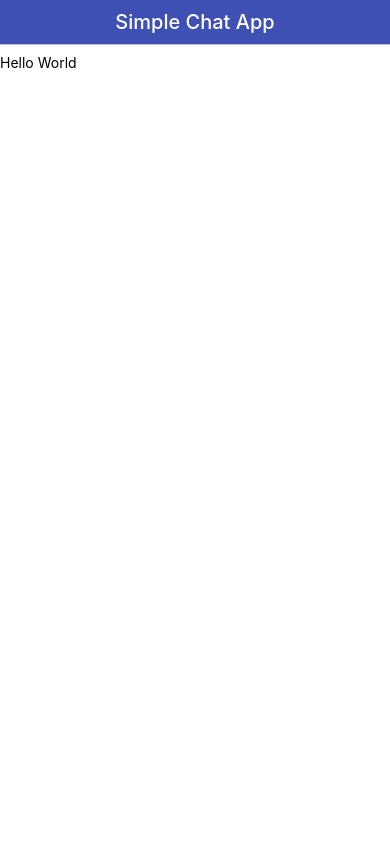
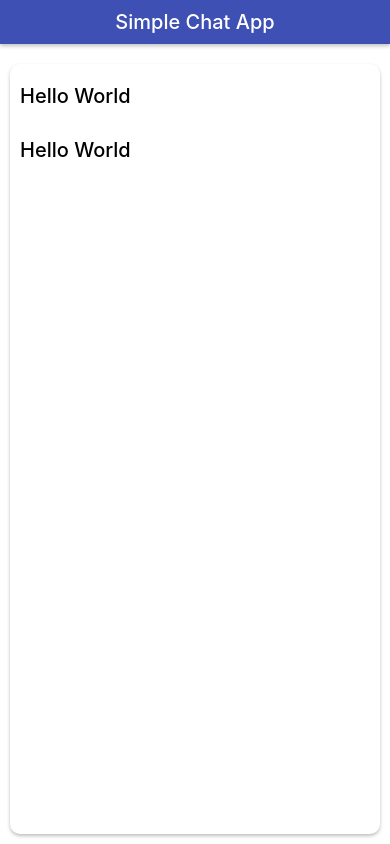
Before and after one commit to IMZihad21/NativeSocketIO, a React Native app: screen / in a window 390 px wide. Built offline with nearby package versions, Linux system fonts and the light colour scheme.

Commit message:
Created a simple chat display
Signed-off-by: ZèD <imzihad@gmail.com>

```diff
--- a/socketapp/ChatUI.tsx
+++ b/socketapp/ChatUI.tsx
@@ -1,26 +1,13 @@
 import React from "react";
 import { View, Text, ActivityIndicator, StyleSheet } from "react-native";
 import TitleBar from "@socketapp/components/TitleBar";
+import ChatList from "@socketapp/components/ChatList";
 
 const ChatUI = () => {
-  const [isLoading, setIsLoading] = React.useState(true);
-
-  React.useEffect(() => {
-    setTimeout(() => {
-      setIsLoading(false);
-    }, 2000);
-  }, []);
-
   return (
     <View style={styles.container}>
       <TitleBar />
-      {isLoading ? (
-        <View style={styles.centerAlign}>
-          <ActivityIndicator size="large" color="#707070" />
-        </View>
-      ) : (
-        <Text>Hello World</Text>
-      )}
+      <ChatList />
     </View>
   );
 };
@@ -28,11 +15,6 @@ const styles = StyleSheet.create({
   container: {
     flex: 1,
   },
-  centerAlign: {
-    flex: 1,
-    justifyContent: "center",
-    alignItems: "center",
-  },
 });
 
 export default ChatUI;
--- /dev/null
+++ b/socketapp/components/ChatList.tsx
@@ -0,0 +1,85 @@
+import { ActivityIndicator, StyleSheet, Text, View } from "react-native";
+import React from "react";
+
+const ChatList = () => {
+  const [messages, setMessages] = React.useState<any>([]);
+  const [isLoading, setIsLoading] = React.useState<boolean>(true);
+
+  React.useEffect(() => {
+    setTimeout(() => {
+      setMessages([
+        {
+          id: 1,
+          text: "Hello World",
+          user: {
+            _id: 1,
+            name: "John Doe",
+            avatar: "https://placeimg.com/140/140/any",
+          },
+        },
+        {
+          id: 2,
+          text: "Hello World",
+          user: {
+            _id: 2,
+            name: "Jane Doe",
+            avatar: "https://placeimg.com/140/140/any",
+          },
+        },
+      ]);
+      setIsLoading(false);
+    }, 2000);
+  }, []);
+
+  return (
+    <View style={styles.container}>
+      {isLoading ? (
+        <View style={styles.centerAlign}>
+          <ActivityIndicator size="large" color="#707070" />
+        </View>
+      ) : (
+        messages.map((message: any) => (
+          <View key={message.id} style={styles.messageContainer}>
+            <Text style={styles.messageText}>{message.text}</Text>
+          </View>
+        ))
+      )}
+    </View>
+  );
+};
+
+const styles = StyleSheet.create({
+  container: {
+    flex: 1,
+    backgroundColor: "#fff",
+    margin: 10,
+    padding: 10,
+    borderRadius: 10,
+    shadowColor: "#000",
+    shadowOffset: {
+      width: 0,
+      height: 2,
+    },
+    shadowOpacity: 0.25,
+    shadowRadius: 3.84,
+    elevation: 5,
+  },
+  centerAlign: {
+    flex: 1,
+    justifyContent: "center",
+    alignItems: "center",
+  },
+  messageContainer: {
+    marginBottom: 10,
+    flexDirection: "row",
+    alignItems: "flex-end",
+  },
+  messageText: {
+    fontSize: 20,
+    fontWeight: "500",
+    marginTop: 10,
+    marginBottom: 10,
+  },
+});
+
+export default ChatList;
--- a/socketapp/components/TitleBar.tsx
+++ b/socketapp/components/TitleBar.tsx
@@ -1,21 +1,24 @@
+import React from "react";
 import { StyleSheet, Text, View } from "react-native";
-import React, { Component } from "react";
 
-export class TitleBar extends Component {
-  render() {
-    return (
-      <View style={styles.container}>
-        <Text style={styles.text}>Simple Chat App</Text>
-      </View>
-    );
-  }
-}
+const TitleBar = () => {
+  return (
+    <View style={styles.container}>
+      <Text style={styles.text}>Simple Chat App</Text>
+    </View>
+  );
+};
 
 const styles = StyleSheet.create({
   container: {
     backgroundColor: "#3f50b5",
-    shadowOffset: { width: 0, height: 1 },
-    shadowColor: "#70707070",
+    shadowColor: "#000",
+    shadowOffset: {
+      width: 0,
+      height: 2,
+    },
+    shadowOpacity: 0.25,
+    shadowRadius: 3.84,
     marginBottom: 10,
   },
   text: {
```
